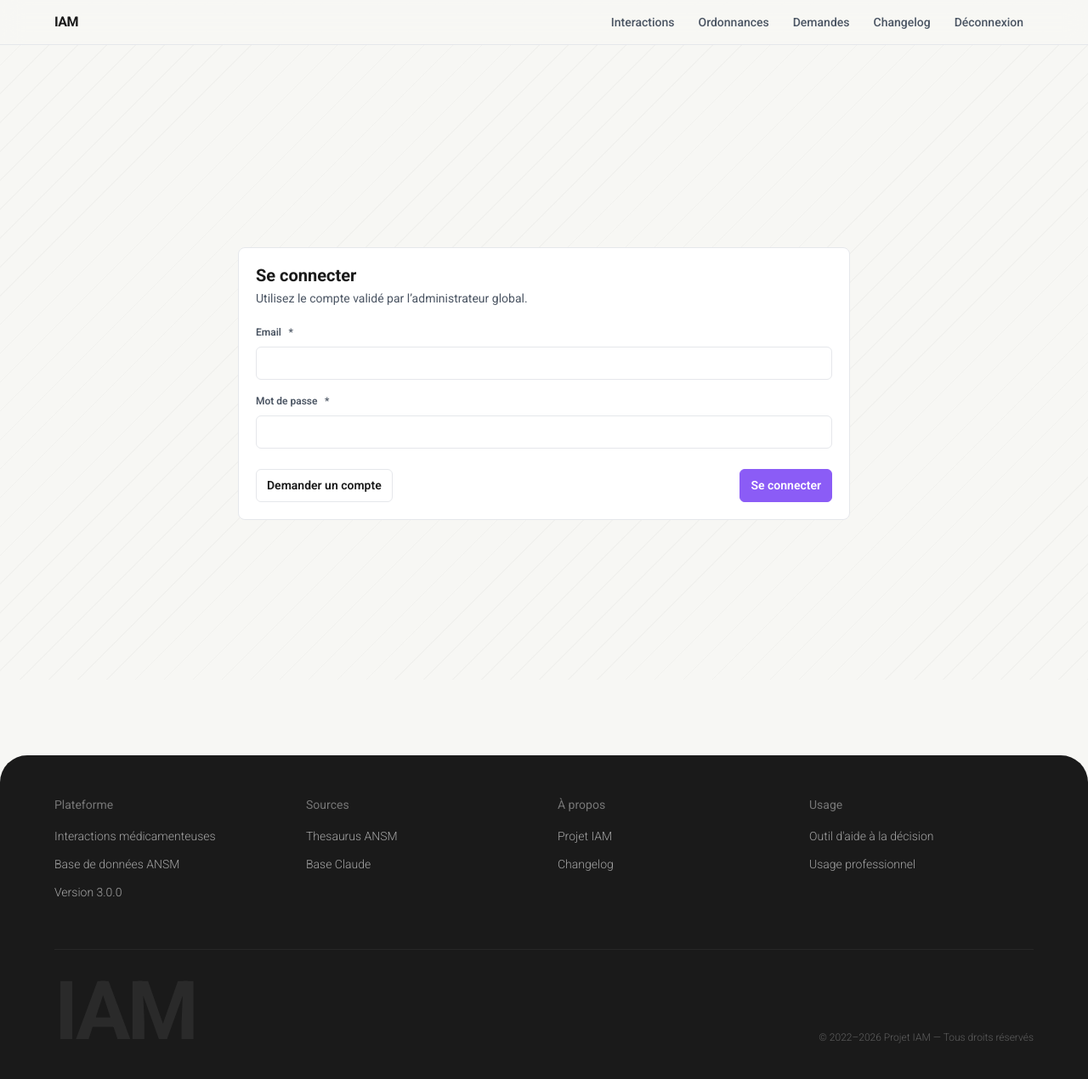
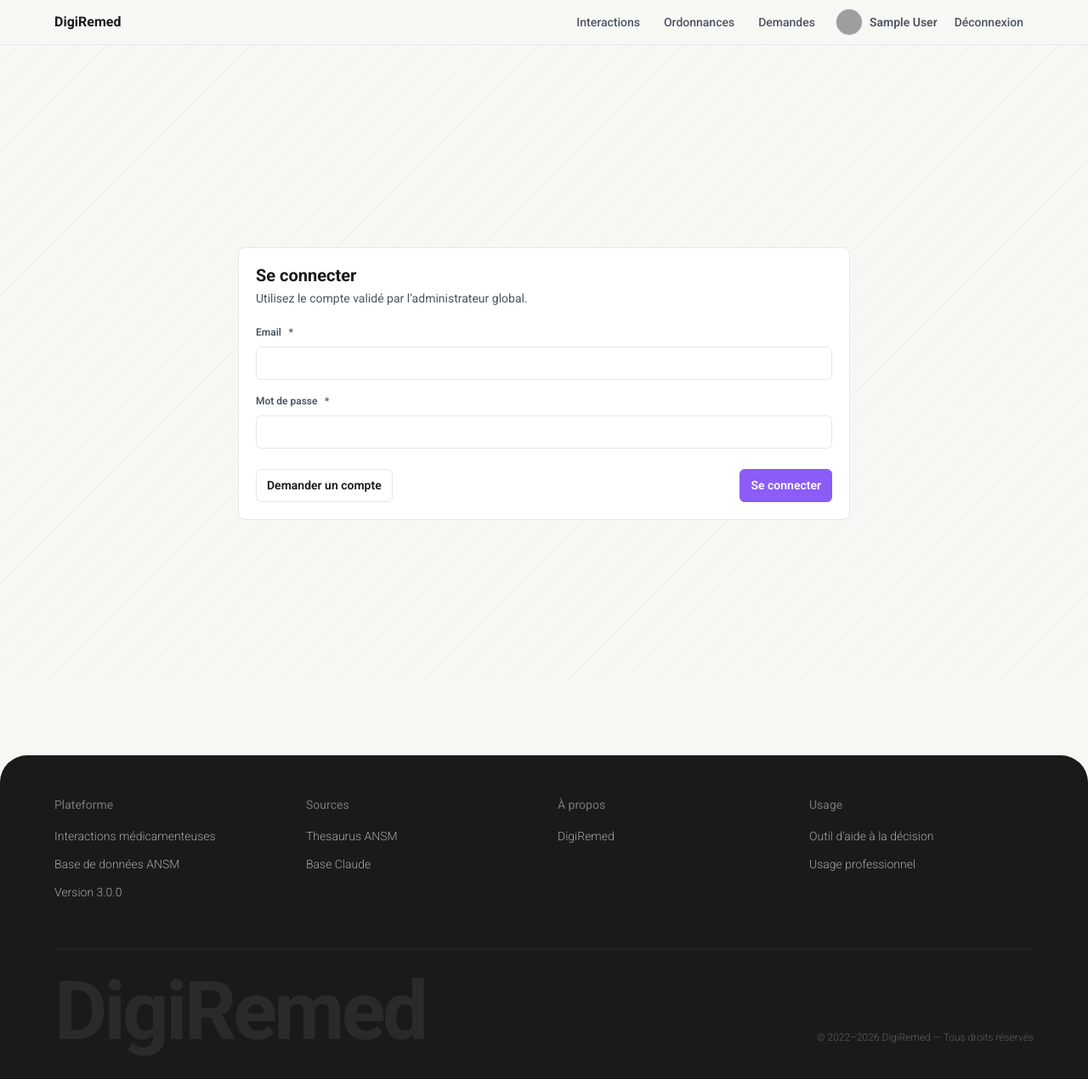
Before and after one commit to AmielDylan/projet-iam, a Flask app: page /connexion?next=/admin in a window 1280 px wide. Shown: the whole page at 85% size. Run offline with Flask 3, Linux system fonts and the light colour scheme; the visitor is signed in with stand-in values (Sample User, id 1); grey boxes are pictures that could not be loaded.

Commit message:
Upgrade admin navigation and document review

```diff
--- a/static/css/layout.css
+++ b/static/css/layout.css
@@ -629,7 +629,7 @@
     font-weight: var(--font-extrabold);
     color: var(--color-text);
     text-decoration: none;
-    letter-spacing: -0.03em;
+    letter-spacing: 0;
 }
 
 .site-nav__links {
@@ -656,6 +656,40 @@
     color: var(--color-text);
     background: var(--color-surface-secondary);
     text-decoration: none;
+}
+
+.site-nav__account,
+.site-nav__user {
+    display: inline-flex;
+    align-items: center;
+    gap: var(--space-2);
+}
+
+.site-nav__account {
+    padding-left: var(--space-2);
+}
+
+.site-nav__user {
+    max-width: 220px;
+    color: var(--color-text-secondary);
+    font-size: var(--text-sm);
+    font-weight: var(--font-semibold);
+}
+
+.site-nav__user span {
+    overflow: hidden;
+    text-overflow: ellipsis;
+    white-space: nowrap;
+}
+
+.site-nav__avatar,
+.account-sidebar__avatar {
+    width: 32px;
+    height: 32px;
+    flex: 0 0 auto;
+    border-radius: var(--radius-full);
+    border: 1px solid var(--color-border);
+    background: var(--color-surface-secondary);
 }
 
 /* ============================================
--- a/static/js/account_app.js
+++ b/static/js/account_app.js
@@ -151,6 +151,7 @@
 
     function AccountSidebar({ user, active }) {
         const role = user?.role || 'guest';
+        const avatarSeed = encodeURIComponent(user?.email || role || 'digiremed');
         const items = [
             ['/', 'home', 'Interactions', true],
             ['/ordonnances', 'fileText', 'Ordonnances', role === 'prescriber'],
@@ -161,7 +162,14 @@
 
         return h('aside', { className: 'account-sidebar' }, [
             h('div', { key: 'head', className: 'account-sidebar__head' }, [
-                h('span', { className: 'account-auth-mark' }, 'IAM'),
+                h('img', {
+                    key: 'avatar',
+                    className: 'account-sidebar__avatar',
+                    src: `https://api.dicebear.com/10.x/glyphs/svg?seed=${avatarSeed}&backgroundColor=e0f2fe,dbeafe,dcfce7&radius=50`,
+                    alt: '',
+                    referrerPolicy: 'no-referrer',
+                    loading: 'lazy'
+                }),
                 h('div', null, [
                     h('strong', null, user?.first_name || user?.email || 'Compte'),
                     h('small', null, role === 'admin' ? 'Admin' : 'Prescripteur')
@@ -226,7 +234,7 @@
         }
 
         return h(AuthShell, {
-            eyebrow: 'Compte IAM',
+            eyebrow: 'Compte DigiRemed',
             title: 'Connexion',
             description: 'Accès réservé aux comptes validés.',
             active: 'login'
@@ -358,14 +366,25 @@
         const [message, setMessage] = React.useState('');
         const [tone, setTone] = React.useState('info');
         const [manualDelivery, setManualDelivery] = React.useState(null);
+        const [selectedRequestId, setSelectedRequestId] = React.useState(null);
+        const [lastUpdatedAt, setLastUpdatedAt] = React.useState(null);
 
-        async function load() {
+        async function load({ silent = false } = {}) {
             const sessionData = await jsonFetch(api.session);
             setSession(sessionData.user);
             const requestData = await jsonFetch(api.requests);
-            setRequests(requestData.results || []);
+            const nextRequests = requestData.results || [];
+            setRequests(nextRequests);
+            setLastUpdatedAt(new Date());
+            setSelectedRequestId((current) => {
+                if (!current) return nextRequests[0]?.id || null;
+                return nextRequests.some((item) => item.id === current) ? current : nextRequests[0]?.id || null;
+            });
             const establishmentData = await jsonFetch(api.adminEstablishments);
             setEstablishments(establishmentData.results || []);
+            if (!silent) {
+                setTone('info');
+            }
         }
 
         React.useEffect(() => {
@@ -373,7 +392,16 @@
                 setTone('danger');
                 setMessage(error.message);
             });
+            const timer = window.setInterval(() => {
+                load({ silent: true }).catch((error) => {
+                    setTone('danger');
+                    setMessage(error.message);
+                });
+            }, 15000);
+            return () => window.clearInterval(timer);
         }, []);
+
+        const selectedRequest = requests.find((item) => item.id === selectedRequestId) || requests[0] || null;
 
         async function review(item, action) {
             try {
@@ -392,6 +420,33 @@
                 setTone('danger');
                 setMessage(error.message);
             }
+        }
+
+        function renderDocumentPreview(item) {
+            if (!item?.has_identity_document || item.status !== 'pending') {
+                return h('div', { className: 'account-document-empty' }, 'Pièce indisponible ou déjà supprimée après décision.');
+            }
+            const documentUrl = `/api/v1/accounts/${item.id}/identity-document`;
+            const mime = item.identity_document_mime_type || '';
+            if (mime.startsWith('image/')) {
+                return h('div', { className: 'account-document-preview' }, [
+                    h('img', {
+                        key: 'image',
+                        src: documentUrl,
+                        alt: 'Pièce justificative du prescripteur',
+                        draggable: false,
+                        onContextMenu: (event) => event.preventDefault()
+                    })
+                ]);
+            }
+                return h('div', { className: 'account-document-preview' }, [
+                    h('iframe', {
+                        key: 'pdf',
+                        src: `${documentUrl}#toolbar=0&navpanes=0&scrollbar=1`,
+                        title: 'Pièce justificative du prescripteur',
+                        referrerPolicy: 'no-referrer'
+                    })
+                ]);
         }
 
         async function copyManualMessage() {
@@ -419,7 +474,10 @@
                         h('strong', null, 'Files de demandes'),
                         h('p', null, requests.length ? `${requests.length} demande(s) visible(s)` : 'Aucune demande active')
                     ]),
-                    h(Badge, { tone: 'warning' }, 'Admin')
+                    h('div', { className: 'account-toolbar-status' }, [
+                        lastUpdatedAt ? h('span', null, `Actualisé ${lastUpdatedAt.toLocaleTimeString('fr-FR', { hour: '2-digit', minute: '2-digit' })}`) : null,
+                        h(Badge, { tone: 'warning' }, 'Auto')
+                    ])
                 ]),
                 h(Notice, { key: 'notice', message, tone }),
                 manualDelivery ? h('div', { key: 'manual-delivery', className: 'account-manual-delivery' }, [
@@ -444,8 +502,14 @@
                     h('p', { key: 'help' }, `Mot de passe temporaire valable ${manualDelivery.expires_in_hours || 24}h. Ce message n’est affiché qu’immédiatement après acceptation.`)
                 ]) : null,
                 requests.length
-                    ? h('div', { key: 'list', className: 'account-request-list' }, requests.map((item) => (
-                        h('article', { key: item.id, className: 'account-request-row' }, [
+                    ? h('div', { key: 'review-layout', className: 'account-review-layout' }, [
+                        h('div', { key: 'list', className: 'account-request-list account-request-list--compact' }, requests.map((item) => (
+                        h('button', {
+                            key: item.id,
+                            type: 'button',
+                            className: cx('account-request-row account-request-row--button', selectedRequest?.id === item.id && 'is-selected'),
+                            onClick: () => setSelectedRequestId(item.id)
+                        }, [
                             h('div', { key: 'identity' }, [
                                 h('strong', null, [item.last_name, item.first_name].filter(Boolean).join(' ') || item.email),
                                 h('p', null, [item.email, item.phone].filter(Boolean).join(' · ')),
@@ -453,19 +517,38 @@
                                 h('div', { className: 'account-row-badges' }, [
                                     h(Badge, { key: 'role', tone: 'info' }, 'Prescripteur'),
                                     h(Badge, { key: 'status', tone: item.status === 'approved' ? 'success' : item.status === 'rejected' ? 'danger' : 'neutral' }, item.status),
-                                    item.has_identity_document ? h('a', {
-                                        key: 'doc',
-                                        className: 'account-link-button account-link-button--small',
-                                        href: `/api/v1/accounts/${item.id}/identity-document`
-                                    }, 'Pièce') : null
+                                    item.has_identity_document ? h(Badge, { key: 'doc', tone: 'warning' }, 'Pièce à vérifier') : null
                                 ])
-                            ]),
-                            h('div', { key: 'actions', className: 'account-row-actions' }, [
-                                h(Button, { key: 'approve', variant: 'primary', disabled: item.status !== 'pending', onClick: () => review(item, 'approve') }, 'Accepter'),
-                                h(Button, { key: 'reject', variant: 'outline', disabled: item.status !== 'pending', onClick: () => review(item, 'reject') }, 'Refuser')
                             ])
                         ])
-                    )))
+                    ))),
+                        selectedRequest ? h('article', { key: 'detail', className: 'account-request-detail' }, [
+                            h('div', { key: 'detail-head', className: 'account-panel-toolbar' }, [
+                                h('div', null, [
+                                    h('strong', null, [selectedRequest.last_name, selectedRequest.first_name].filter(Boolean).join(' ') || selectedRequest.email),
+                                    h('p', null, 'Détails de vérification')
+                                ]),
+                                h(Badge, { tone: selectedRequest.status === 'approved' ? 'success' : selectedRequest.status === 'rejected' ? 'danger' : 'neutral' }, selectedRequest.status)
+                            ]),
+                            h('dl', { key: 'meta', className: 'account-detail-grid' }, [
+                                h('div', null, [h('dt', null, 'Email'), h('dd', null, selectedRequest.email || '-')]),
+                                h('div', null, [h('dt', null, 'Téléphone'), h('dd', null, selectedRequest.phone || '-')]),
+                                h('div', null, [h('dt', null, 'Naissance'), h('dd', null, selectedRequest.birthdate || '-')]),
+                                h('div', null, [h('dt', null, 'Profession'), h('dd', null, selectedRequest.profession || '-')]),
+                                h('div', null, [h('dt', null, "N° d'ordre"), h('dd', null, selectedRequest.order_number || '-')]),
+                                h('div', null, [h('dt', null, 'Demandé le'), h('dd', null, selectedRequest.requested_at || '-')])
+                            ]),
+                            h('div', { key: 'doc-head', className: 'account-document-head' }, [
+                                h('strong', null, 'Pièce justificative'),
+                                h('span', null, 'Consultation protégée sans téléchargement direct')
+                            ]),
+                            renderDocumentPreview(selectedRequest),
+                            h('div', { key: 'actions', className: 'account-actions account-actions--end' }, [
+                                h(Button, { key: 'reject', variant: 'outline', disabled: selectedRequest.status !== 'pending', onClick: () => review(selectedRequest, 'reject') }, 'Refuser'),
+                                h(Button, { key: 'approve', variant: 'primary', disabled: selectedRequest.status !== 'pending', onClick: () => review(selectedRequest, 'approve') }, 'Accepter')
+                            ])
+                        ]) : null
+                    ])
                     : h('p', { key: 'empty', className: 'account-empty' }, 'Aucune demande à traiter.')
             ]),
             h('section', { key: 'establishments', className: 'account-panel account-panel--stacked' }, [
--- a/templates/account_app.html
+++ b/templates/account_app.html
@@ -1,7 +1,7 @@
 {% extends 'base.html' %}
 
-{% block title %}Projet IAM — Comptes{% endblock %}
-{% block meta_description %}Connexion, demandes de comptes et modération Projet IAM{% endblock %}
+{% block title %}DigiRemed — Comptes{% endblock %}
+{% block meta_description %}Connexion, demandes de comptes et modération DigiRemed{% endblock %}
 
 {% block extra_scripts %}
 <script crossorigin src="https://unpkg.com/react@18/umd/react.production.min.js"></script>
--- a/templates/base.html
+++ b/templates/base.html
@@ -4,7 +4,7 @@
     <meta charset="utf-8">
     <meta name="viewport" content="width=device-width, initial-scale=1">
     <meta name="description" content="{% block meta_description %}Plateforme de visualisation des interactions médicamenteuses{% endblock %}">
-    <title>{% block title %}Projet IAM{% endblock %}</title>
+    <title>{% block title %}DigiRemed{% endblock %}</title>
 
     <!-- Fonts -->
     <link rel="preconnect" href="https://fonts.googleapis.com">
@@ -31,7 +31,7 @@
         <nav class="site-nav" aria-label="Navigation principale">
             <div class="container">
                 <div class="site-nav__inner">
-                    <a href="/" class="site-nav__logo">IAM</a>
+                    <a href="/" class="site-nav__logo">DigiRemed</a>
                     <ul class="site-nav__links">
                         <li><a href="/" class="site-nav__link{% if request.endpoint == 'web.home' %} active{% endif %}">Interactions</a></li>
                         <li><a href="/ordonnances" class="site-nav__link{% if request.endpoint == 'web.prescriptions' %} active{% endif %}">Ordonnances</a></li>
@@ -42,9 +42,23 @@
                         {% if current_user and current_user.role == 'admin' %}
                         <li><a href="/admin" class="site-nav__link{% if request.endpoint == 'web.admin' %} active{% endif %}">Demandes</a></li>
                         {% endif %}
+                        {% if not current_user or current_user.role != 'admin' %}
                         <li><a href="/changelog" class="site-nav__link{% if request.endpoint == 'web.changelog' %} active{% endif %}">Changelog</a></li>
+                        {% endif %}
                         {% if current_user %}
-                        <li><a href="/deconnexion" class="site-nav__link">Déconnexion</a></li>
+                        <li class="site-nav__account">
+                            <span class="site-nav__user" title="{{ current_user.email }}">
+                                <img
+                                    class="site-nav__avatar"
+                                    src="https://api.dicebear.com/10.x/glyphs/svg?seed={{ current_user.email|urlencode }}&backgroundColor=e0f2fe,dbeafe,dcfce7&radius=50"
+                                    alt=""
+                                    loading="lazy"
+                                    referrerpolicy="no-referrer"
+                                >
+                                <span>{{ current_user.first_name or current_user.email }}</span>
+                            </span>
+                            <a href="/deconnexion" class="site-nav__link">Déconnexion</a>
+                        </li>
                         {% else %}
                         <li><a href="/connexion" class="site-nav__link{% if request.endpoint == 'web.login' %} active{% endif %}">Connexion</a></li>
                         {% endif %}
@@ -87,8 +101,10 @@
                     <div>
                         <p class="footer-col__title">À propos</p>
                         <ul class="footer-col__list">
-                            <li>Projet IAM</li>
+                            <li>DigiRemed</li>
+                            {% if not current_user or current_user.role != 'admin' %}
                             <li><a href="/changelog" class="footer-link">Changelog</a></li>
+                            {% endif %}
                         </ul>
                     </div>
                     <div>
@@ -100,8 +116,8 @@
                     </div>
                 </div>
                 <div class="footer-bottom">
-                    <span class="footer-brand">IAM</span>
-                    <p class="footer-copy">&copy; 2022&ndash;2026 Projet IAM &mdash; Tous droits réservés</p>
+                    <span class="footer-brand">DigiRemed</span>
+                    <p class="footer-copy">&copy; 2022&ndash;2026 DigiRemed &mdash; Tous droits réservés</p>
                 </div>
             </div>
         </footer>
--- a/templates/index.html
+++ b/templates/index.html
@@ -1,6 +1,6 @@
 {% extends 'base.html' %}
 
-{% block title %}Projet IAM — Interactions Médicamenteuses{% endblock %}
+{% block title %}DigiRemed — Interactions Médicamenteuses{% endblock %}
 {% block meta_description %}Plateforme de visualisation des interactions médicamenteuses entre deux médicaments{% endblock %}
 
 {% block extra_scripts %}
@@ -12,7 +12,7 @@
     <div class="container">
         <header class="workspace-header">
             <div>
-                <span class="workspace-kicker">Projet IAM v3.1</span>
+                <span class="workspace-kicker">DigiRemed v3.1</span>
                 <h1 class="workspace-title">Interactions médicamenteuses</h1>
             </div>
         </header>
--- a/templates/prescription.html
+++ b/templates/prescription.html
@@ -1,6 +1,6 @@
 {% extends 'base.html' %}
 
-{% block title %}Projet IAM — Ordonnance{% endblock %}
+{% block title %}DigiRemed — Ordonnance{% endblock %}
 {% block meta_description %}Création d'ordonnance classique avec analyse IAM en temps réel{% endblock %}
 
 {% block extra_scripts %}
@@ -12,7 +12,7 @@
     <div class="container">
         <header class="workspace-header">
             <div>
-                <span class="workspace-kicker">Projet IAM v3.1</span>
+                <span class="workspace-kicker">DigiRemed v3.1</span>
                 <h1 class="workspace-title">Ordonnance classique</h1>
             </div>
             <a href="/prescripteur" class="btn btn-secondary btn-sm">Profil prescripteur</a>
```
Also changed, not shown: other parts of static/css/layout.css (+109 -1 lines), app/api/routes.py (+7 -2 lines), tests/test_api.py (+16 -0 lines), tests/test_web.py (+1 -1 lines).
